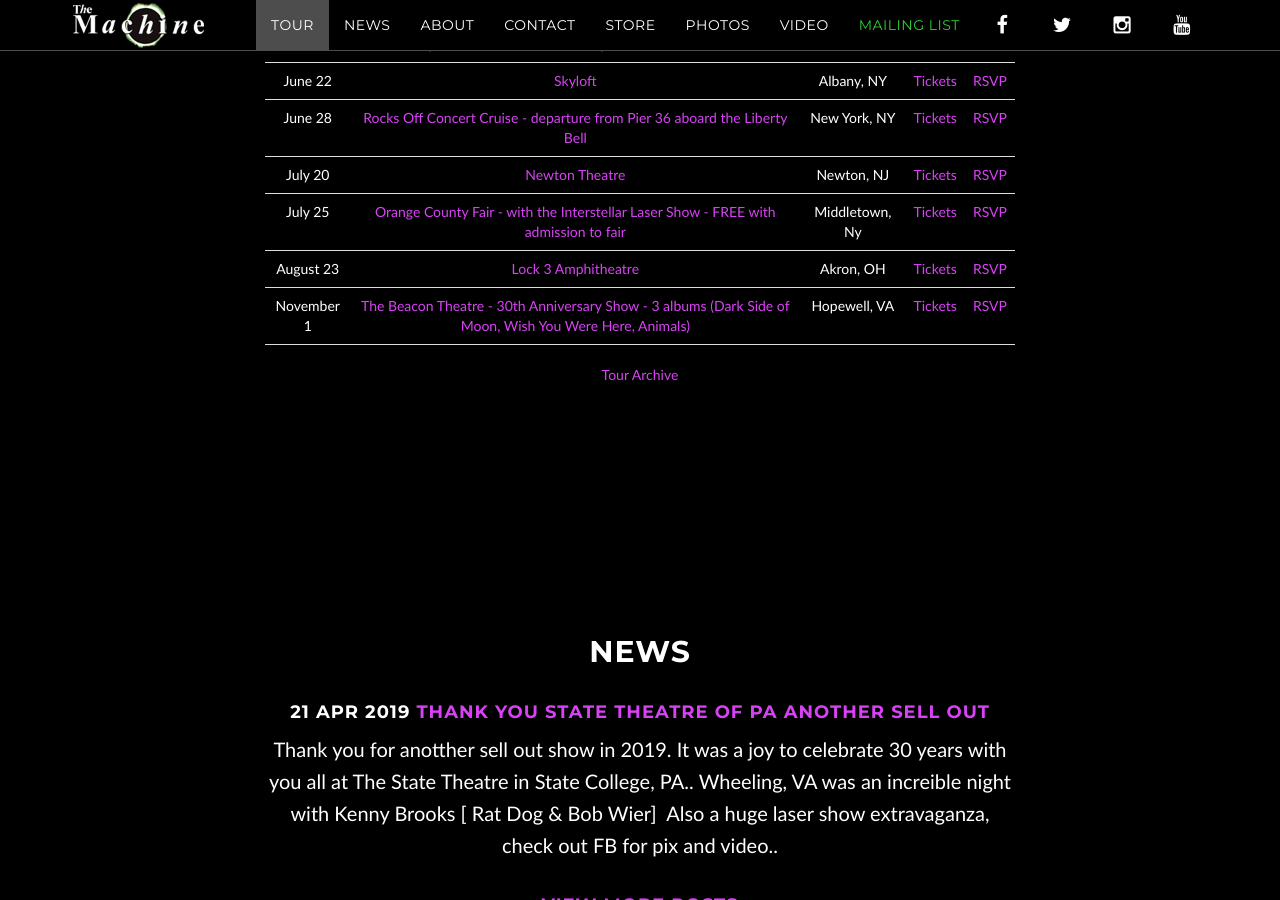
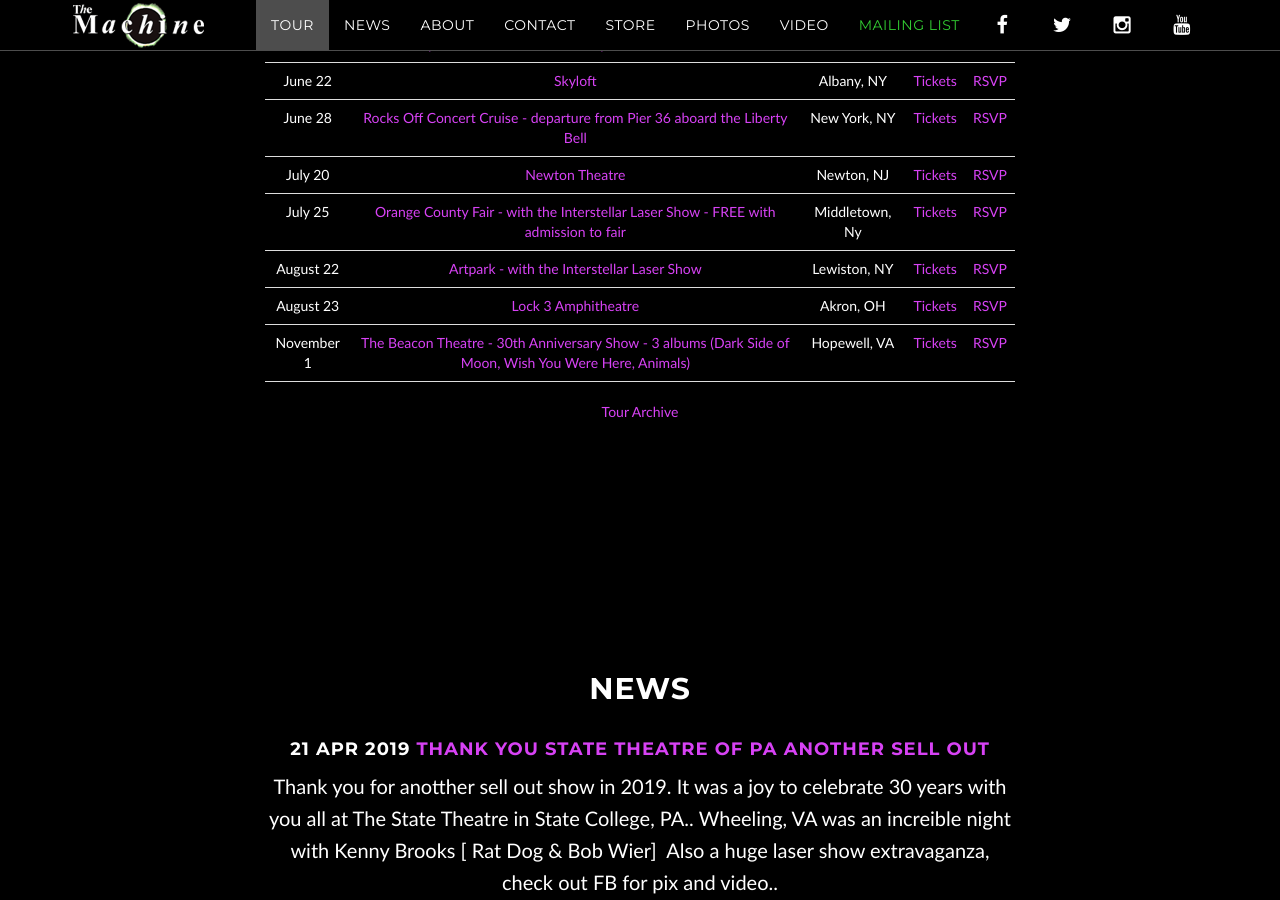
Before and after one commit to machineweb/machineweb.github.io, a Jekyll site: the page built from index.html, in a window 1280 px wide and 900 px high, scrolled down 1469 px. Built offline with Jekyll 4.4.1, drawn with Linux system fonts in a browser that asks for light colours; comment, search, counter and statistics services are not loaded.

Commit message:
New tour item

```diff
--- a/_data/tour.yml
+++ b/_data/tour.yml
@@ -3849,3 +3849,11 @@
     tickets-url: ""
     rsvp-url: ""
     order: "1564027200000"
+
+  - date: "August 22 2019"
+    venue: "Artpark - with the Interstellar Laser Show"
+    venue-url: "https://www.artpark.net/events/plasticiens-volants-pearl-secrets-of-the-sea-with-the-machine-performs-pink-floyd?fbclid=IwAR0P35qsSA6fWGte61G62BG9kJ_cR-Am8aMHswvlU2Hw6YUqbevpRcfPen4"
+    location: "Lewiston, NY"
+    tickets-url: "https://www.artpark.net/events/plasticiens-volants-pearl-secrets-of-the-sea-with-the-machine-performs-pink-floyd?fbclid=IwAR0P35qsSA6fWGte61G62BG9kJ_cR-Am8aMHswvlU2Hw6YUqbevpRcfPen4"
+    rsvp-url: "https://www.facebook.com/events/400494340792544/"
+    order: "1566446400000"
```
